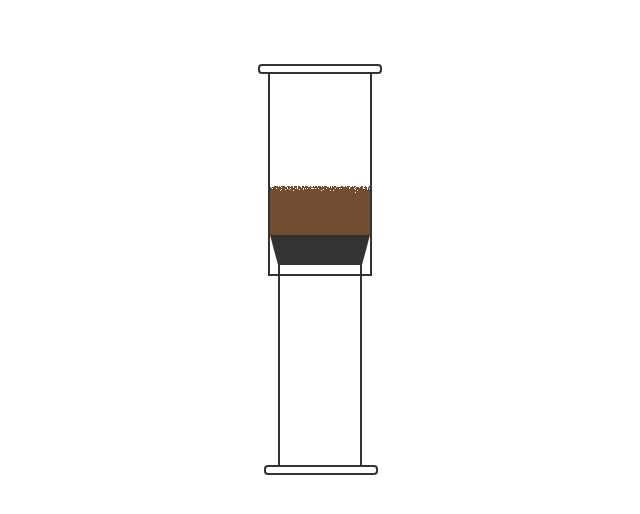
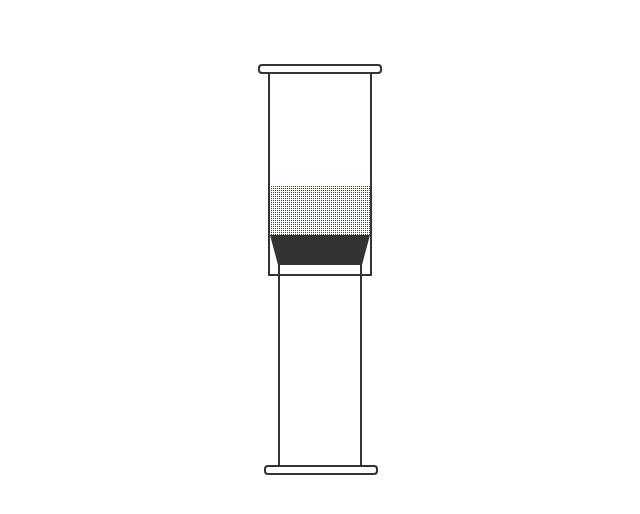
Before and after one commit to tkilgour/inverted-method, a plain HTML site: page index.html in a window 1280 px wide. Both pictures are taken after a click on the element 640 px from the left and 422 px from the top of the page. Shown: the part 148-662 px from the top of the page, without its empty margins (320-960 px from the left). Drawn offline with Linux system fonts and the light colour scheme.

Commit message:
replace svg grounds with css checkerboard

```diff
--- a/index.html
+++ b/index.html
@@ -13,7 +13,8 @@
   <h1 class="text-center"><span class="small-heading">THE AEROPRESS</span><br>INVERTED METHOD</h1>
   <div class="aeropress">
     <div class="chamber">
-      <svg class="coffee-grounds hidden">
+      <div class="coffee-grounds hidden"></div>
+      <!-- <svg class="coffee-grounds hidden">
         <defs>
           <filter id="filter" height="1.4" width="1.4">
             <feTurbulence baseFrequency="1.5" numOctaves="3" type="fractalNoise" result="result1" />
@@ -22,7 +23,7 @@
           </filter>
         </defs>
         <rect fill="#734e31" filter="url(#filter)" width="200" height="100" x="-50" y="0" />
-      </svg>
+      </svg> -->
       <div class="heat-lines hidden"></div>
       <div class="coffee-sludge hidden-slider"></div>
       <div class="plunger"></div>
--- a/main.css
+++ b/main.css
@@ -86,6 +86,11 @@ p {
   height: 50px;
   left: -1px;
   z-index: -1;
+  background-size: 2px 2px;
+  background-image: linear-gradient( 45deg, #563821 25%, transparent 25%, transparent),
+                    linear-gradient(-45deg, #563821 25%, transparent 25%, transparent),
+                    linear-gradient( 45deg, transparent 75%, #563821 75%),
+                    linear-gradient(-45deg, transparent 75%, #563821 75%)
 }
 
 .aeropress .heat-lines:before {
```
